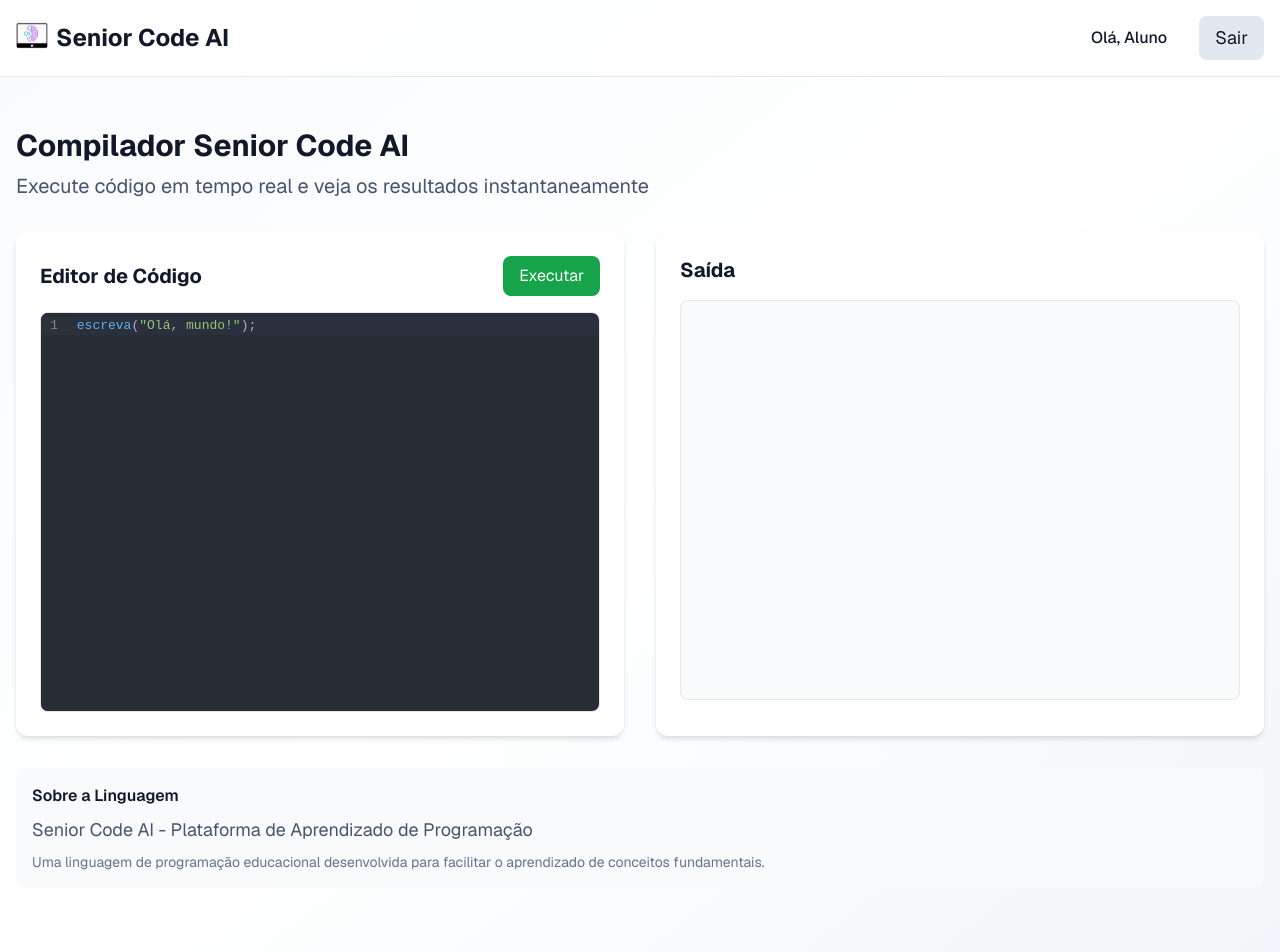
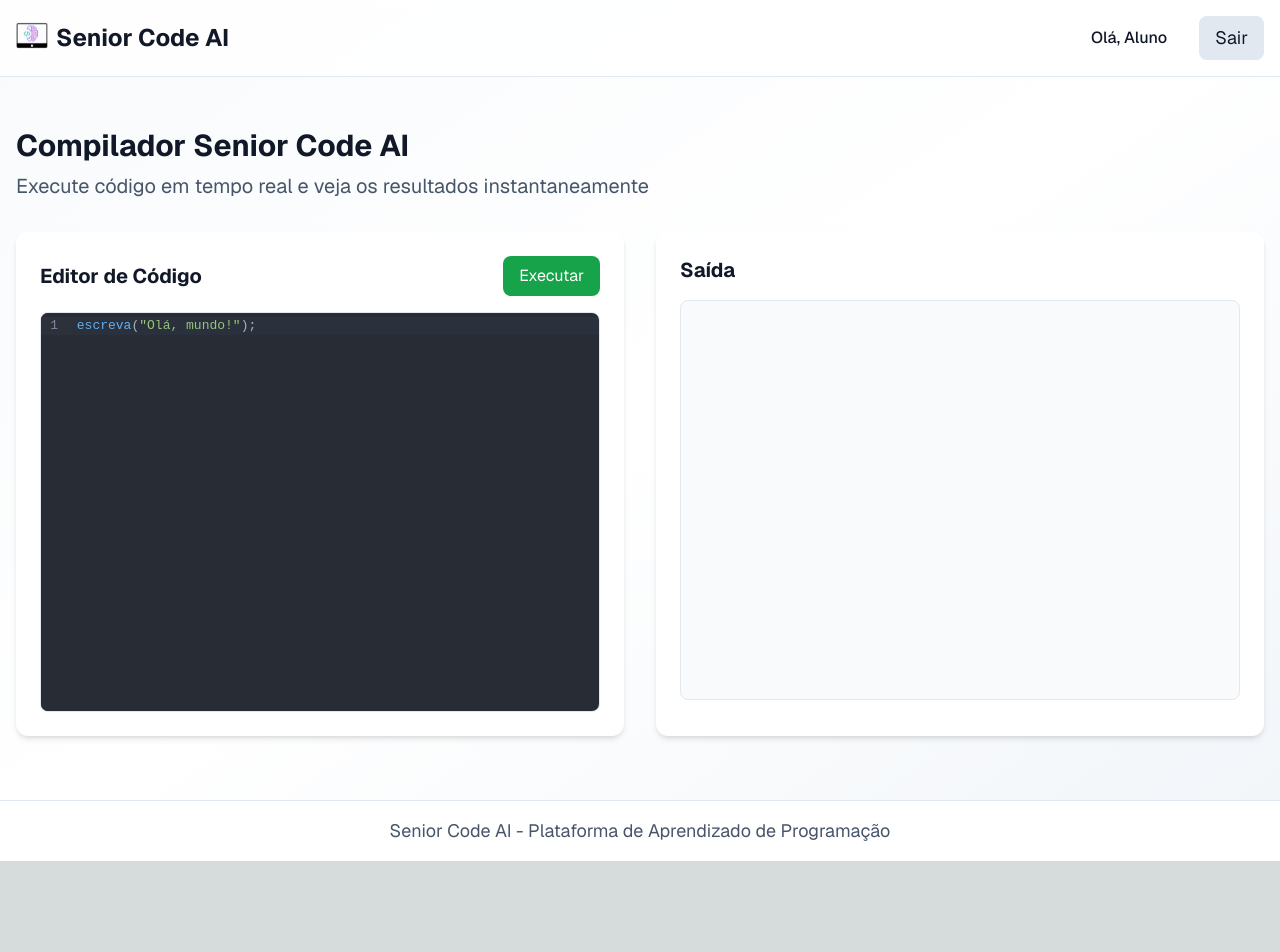
Before and after one commit to wallysom2/egua-front, a Next.js app: page /dashboard/compilador in a window 1280 px wide. Shown: the top 952 px of the page. After the commit the page ends 861 px from the top, so only its background shows below. Built offline with nearby package versions, Linux system fonts and the light colour scheme; sample sign-in values are in the browser's storage.

Commit message:
Remove seção "Sobre a Linguagem" da página Compilador para simplificar a interface e melhorar a experiência do usuário.

```diff
--- a/src/app/dashboard/compilador/page.tsx
+++ b/src/app/dashboard/compilador/page.tsx
@@ -205,17 +205,6 @@ export default function Compilador() {
               </div>
             </div>
           </div>
-
-          <div className="mt-8 p-4 bg-slate-50 dark:bg-slate-800 rounded-lg">
-            <h3 className="font-semibold mb-2">Sobre a Linguagem</h3>
-            <p className="text-slate-600 text-lg">
-              Senior Code AI - Plataforma de Aprendizado de Programação
-            </p>
-            <p className="text-sm text-slate-500 mt-2">
-              Uma linguagem de programação educacional desenvolvida para
-              facilitar o aprendizado de conceitos fundamentais.
-            </p>
-          </div>
         </div>
       </main>
 
```
